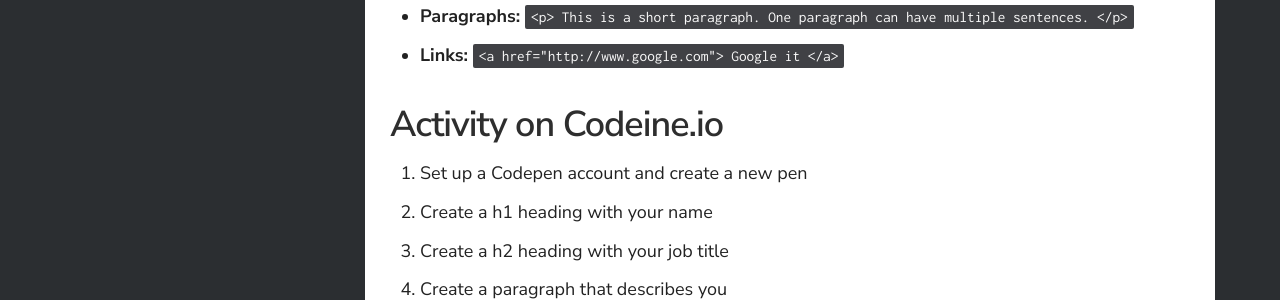
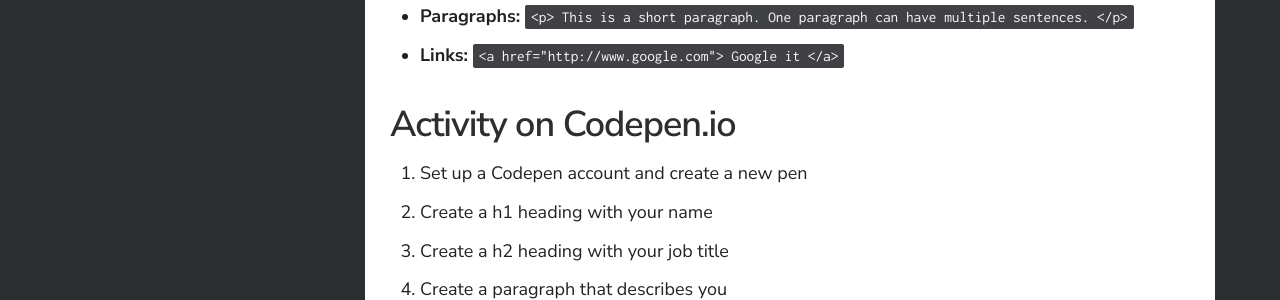
Before and after one commit to tinamayswinkels/7-day-coding, a Jekyll site: the page built from _docs/a-7-Day-Challenge/3. Pre-Coursework Video Index.md, in a window 1280 px wide. Shown: the part 1153-1453 px from the top of the page. Built offline with Jekyll 4.4.1, drawn with Linux system fonts in a browser that asks for light colours; nearby versions of some CDN libraries.

Commit message:
Updated '_docs/a-7-Day-Challenge/3. Pre-Coursework Video Index.md' via CloudCannon

```diff
--- a/_docs/a-7-Day-Challenge/3. Pre-Coursework Video Index.md
+++ b/_docs/a-7-Day-Challenge/3. Pre-Coursework Video Index.md
@@ -23,7 +23,7 @@ The main text elements are 6 levels of headings (from h1 through to h6), paragra
 * **Paragraphs:&nbsp;**`<p> This is a short paragraph. One paragraph can have multiple sentences. </p>`
 * **Links:&nbsp;**`<a href="http://www.google.com"> Google it </a>`
 
-## Activity on Codeine.io
+## Activity on Codepen.io
 
 1. Set up a Codepen account and create a new pen
 2. Create a h1 heading with your name&nbsp;
```
